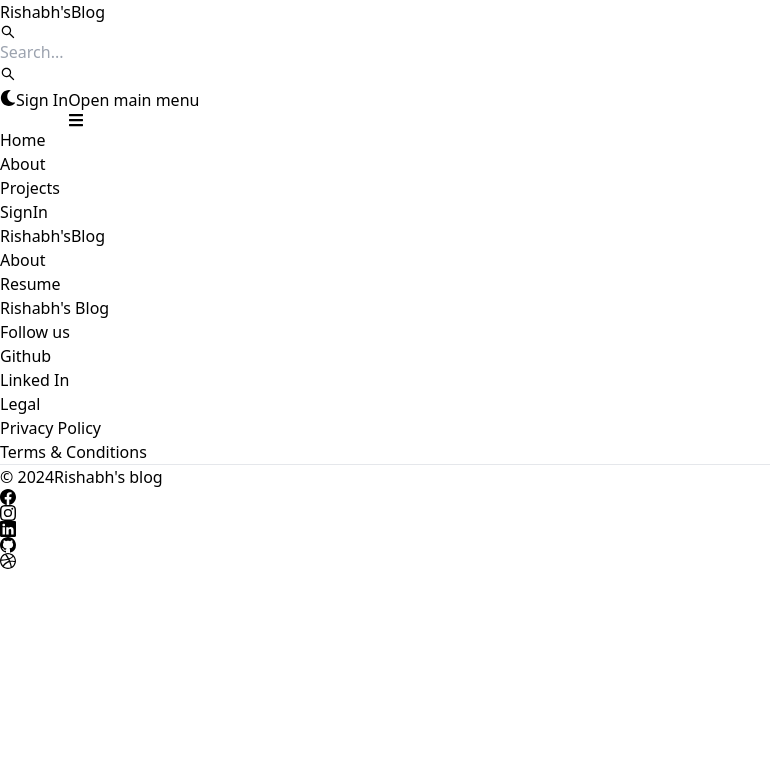
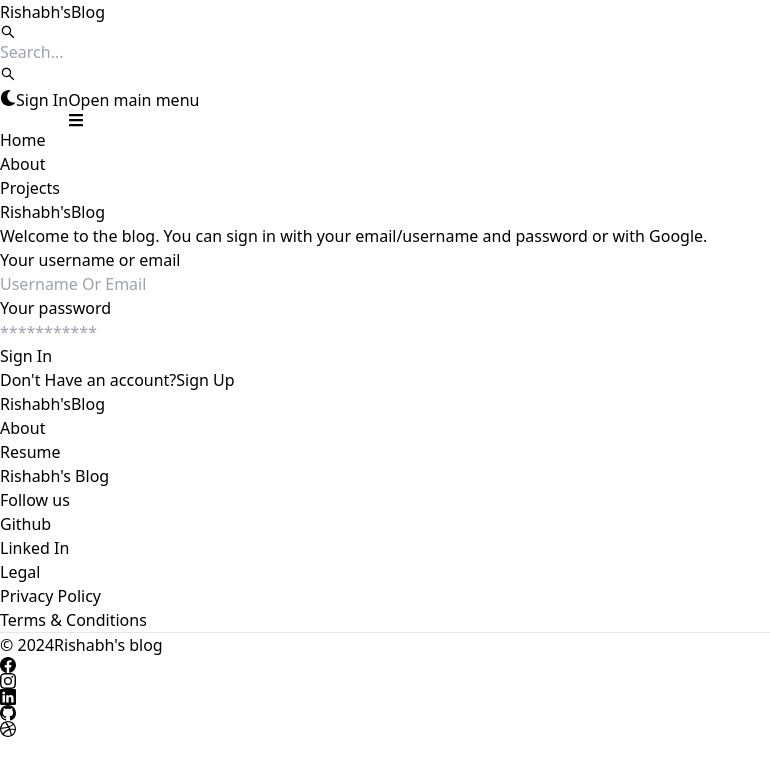
Before and after one commit to Rishabh-Kumar01/mern-blog, a React (Vite) app in the folder client/: page /sign-in in a window 1280 px wide. Shown: the top 776 px of the page, without its empty margins (0-770 px from the left). Built offline with nearby package versions, Linux system fonts and the light colour scheme.

Commit message:
complete sigiin page functionality

```diff
--- a/client/src/pages/SignIn.jsx
+++ b/client/src/pages/SignIn.jsx
@@ -1,9 +1,119 @@
-import React from 'react'
+import { Alert, Button, Label, Spinner, TextInput } from "flowbite-react";
+import React, { useState } from "react";
+import { Link, useNavigate } from "react-router-dom";
 
 function SignIn() {
+  const [formData, setFormData] = useState({});
+  const [error, setError] = useState(null);
+  const [loading, setLoading] = useState(false);
+  const navigate = useNavigate();
+
+  const handleChange = (e) => {
+    setFormData({ ...formData, [e.target.id]: e.target.value.trim() });
+  };
+
+  const handleSubmit = async (e) => {
+    e.preventDefault();
+
+    if (!formData.usernameOrEmail || !formData.password) {
+      setError("All fields are required");
+      return;
+    }
+
+    try {
+      setLoading(true);
+      setError(null);
+      const response = await fetch("/api/auth/signin", {
+        method: "POST",
+        headers: {
+          "Content-Type": "application/json",
+        },
+        body: JSON.stringify(formData),
+      });
+      const data = await response.json();
+
+      if (data.success === false) {
+        setError(data.message);
+        return;
+      }
+      setLoading(false);
+      if (response.ok) {
+        navigate("/");
+      }
+    } catch (error) {
+      setError(error.message);
+    } finally {
+      setLoading(false);
+    }
+  };
+
   return (
-    <div>SignIn</div>
-  )
+    <div className="min-h-screen mt-20">
+      <div className="flex p-3 max-w-3xl mx-auto flex-col md:flex-row md:items-center gap-5">
+        {/* Left side */}
+        <div className="flex-1">
+          <Link to="/" className="font-bold dark:text-white text-4xl">
+            <span className="px-2 py-1 bg-gradient-to-r from-indigo-500 via-purple-500 to-pink-500 rounded-lg text-white">
+              Rishabh's
+            </span>
+            Blog
+          </Link>
+          <p className="text-sm mt-5">
+            Welcome to the blog. You can sign in with your email/username and password or
+            with Google.
+          </p>
+        </div>
+        {/* Right side */}
+        <div className="flex-1">
+          <form className="flex flex-col gap-4" onSubmit={handleSubmit}>
+            <div>
+              <Label value="Your username or email" />
+              <TextInput
+                type="text"
+                placeholder="Username Or Email"
+                id="usernameOrEmail"
+                onChange={handleChange}
+              />
+            </div>
+            <div>
+              <Label value="Your password" />
+              <TextInput
+                type="password"
+                placeholder="***********"
+                id="password"
+                onChange={handleChange}
+              />
+            </div>
+            <Button
+              gradientDuoTone="purpleToPink"
+              type="submit"
+              disabled={loading}
+            >
+              {loading ? (
+                <div className="flex flex-row items-center justify-center text-center">
+                  <Spinner size="sm" />
+                  <span className="pl-3">Loading...</span>
+                </div>
+              ) : (
+                "Sign In"
+              )}
+            </Button>
+          </form>
+          <div className="flex gap-2 text-sm mt-5">
+            <span>Don't Have an account?</span>
+            <Link to="/sign-up" className="text-blue-500">
+              Sign Up
+            </Link>
+          </div>
+          {error && (
+            <Alert className="mt-5" color="failure">
+              {error}
+            </Alert>
+          )}
+        </div>
+      </div>
+    </div>
+  );
 }
 
-export default SignIn
+export default SignIn;
--- a/client/src/pages/SignUp.jsx
+++ b/client/src/pages/SignUp.jsx
@@ -85,7 +85,7 @@
               />
             </div>
             <div>
-              <Label value="Your username" />
+              <Label value="Your password" />
               <TextInput
                 type="password"
                 placeholder="Password"
```
